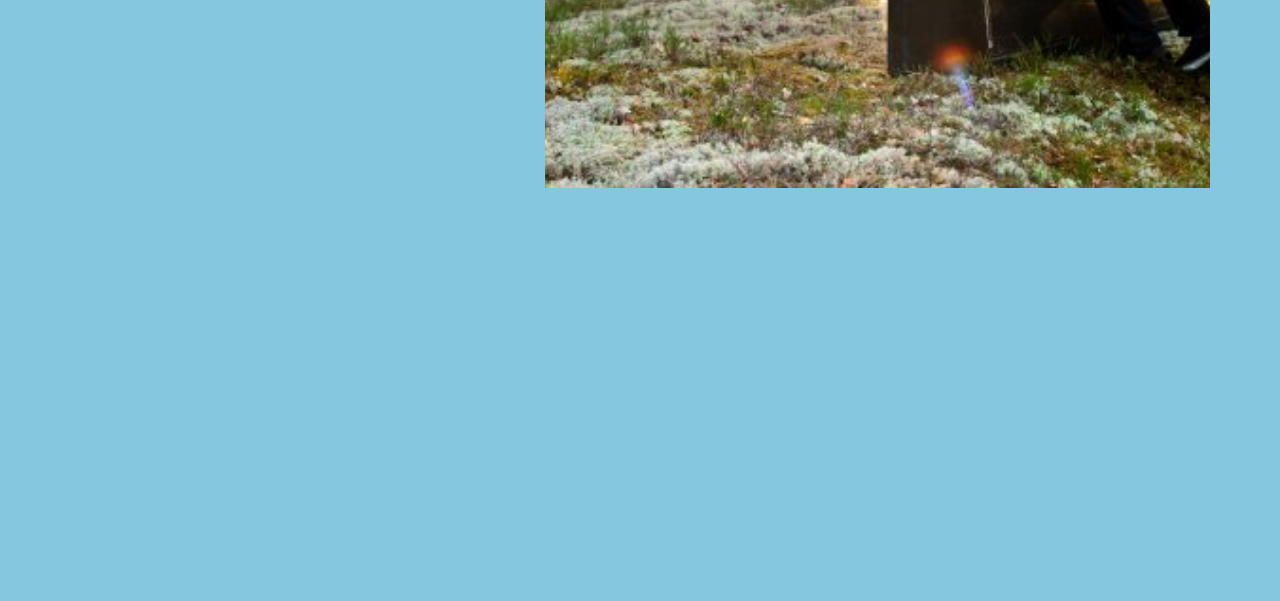
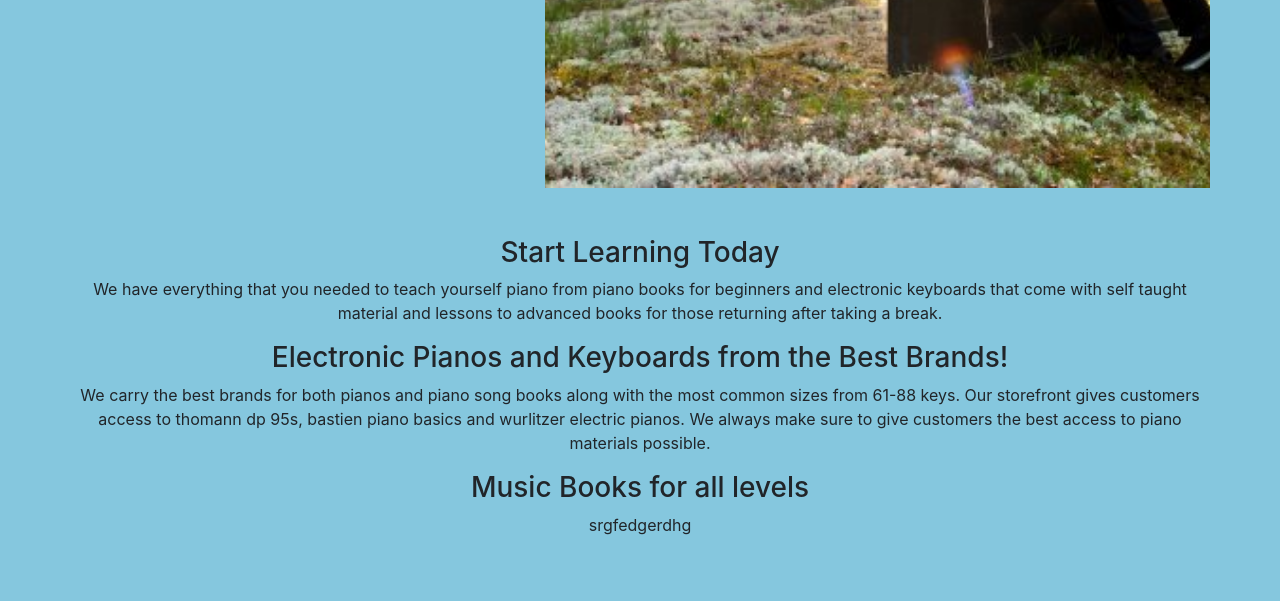
Before and after one commit to Keeganw3/Pianos-R-Us, a Django app: page / in a window 1280 px wide. Shown: the part 589-1190 px from the top of the page. Before the commit the page ends 777 px from the top, so only its background shows below. Run offline with Django 3.2, Linux system fonts and the light colour scheme; some libraries are stand-ins or nearby versions.

Commit message:
[ADD] added informational content to landing page

```diff
--- a/home/templates/home/index.html
+++ b/home/templates/home/index.html
@@ -9,7 +9,21 @@
             <span class="col-7 hero-image"></span>
         </div>
         <div class="row">
-            <div class="center"></div>
+            <div class="col-12 px-1 py-5">
+                <h3 class="landing-headings">Start Learning Today</h3>
+                <p class="landing-text">We have everything that you needed to teach yourself
+                    piano from piano books for beginners and electronic keyboards that come
+                    with self taught material and lessons to advanced books for those
+                    returning after taking a break.</p>
+                <h3 class="landing-headings">Electronic Pianos and Keyboards from the Best Brands!</h3>
+                <p class="landing-text">We carry the best brands for both pianos and piano
+                    song books along with the most common sizes from 61-88 keys. Our
+                    storefront gives customers access to thomann dp 95s, bastien piano
+                    basics and wurlitzer electric pianos. We always make sure to give
+                    customers the best access to piano materials possible.</p>
+                <h3 class="landing-headings">Music Books for all levels</h3>
+                <p class="landing-text">srgfedgerdhg</p>
+            </div>
         </div>
     </div>
 
--- a/static/css/base.css
+++ b/static/css/base.css
@@ -44,3 +44,13 @@ header, li {
 .text-black {
     color: black;
 }
+
+/* Landing page */
+
+.landing-headings {
+    text-align: center;
+}
+
+.landing-text {
+    text-align: center;
+}
```
Also changed, not shown: README.md.
